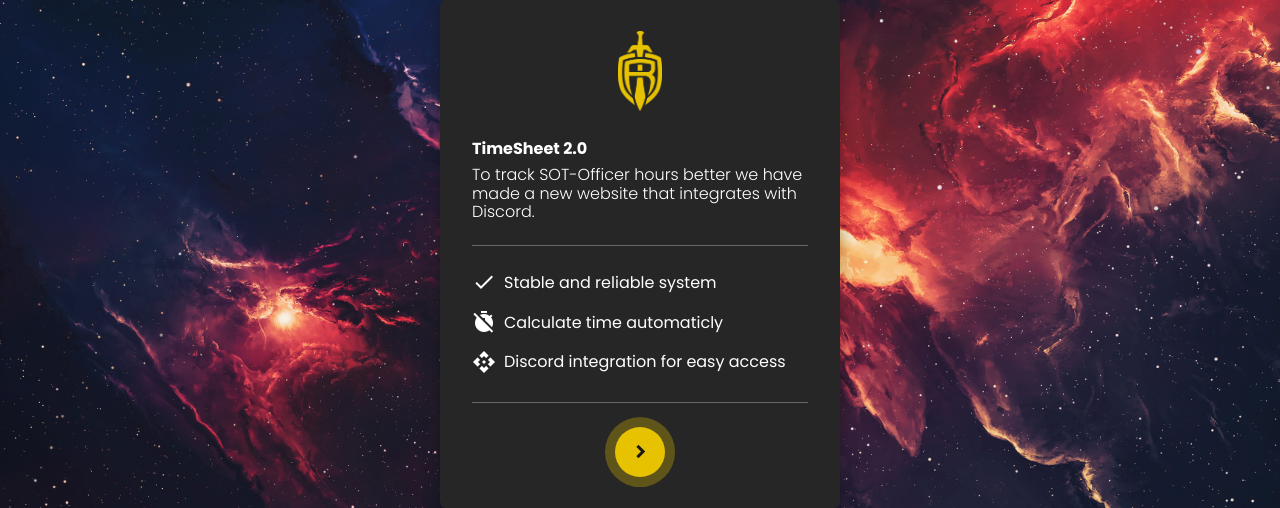
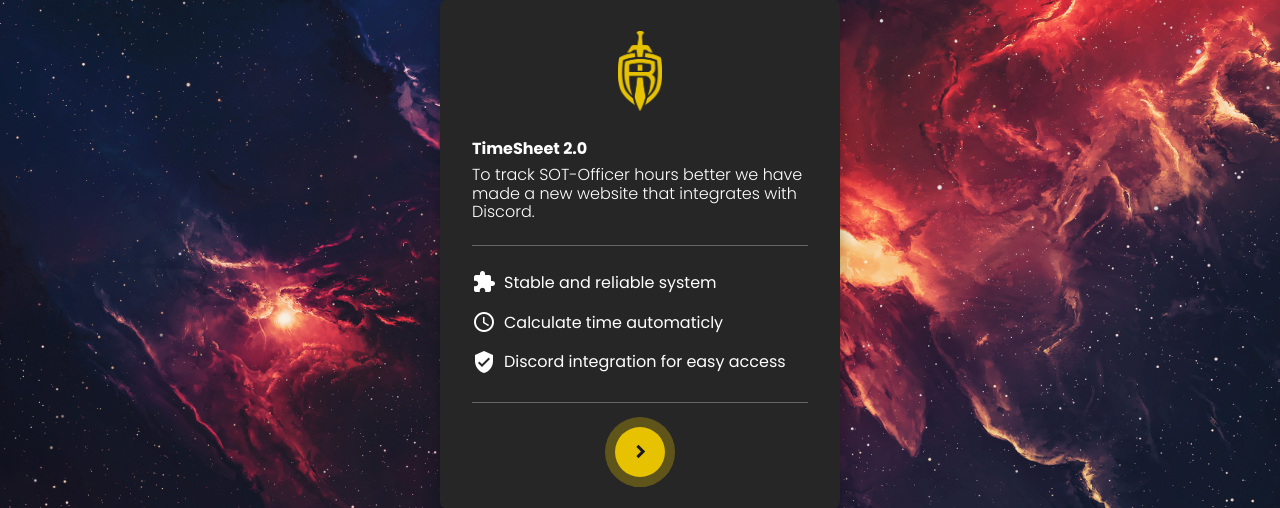
Before and after one commit to Hanaka15/hdev.github.io, a PHP site: page / in a window 1280 px wide. Shown: the part 146-654 px from the top of the page. Run offline with PHP 8.4, Linux system fonts and the light colour scheme.

Commit message:
Update index.php

```diff
--- a/index.php
+++ b/index.php
@@ -36,13 +36,13 @@
               <div class="section">
                     <ul>
                         <li>
-                            <i class="material-icons">check</i> <span>Stable and reliable system</span>
+                            <i class="material-icons">extension</i> <span>Stable and reliable system</span>
                         </li>
                         <li>
-                            <i class="material-icons">timer_off</i> <span>Calculate time automaticly</span>
+                            <i class="material-icons">access_time</i> <span>Calculate time automaticly</span>
                         </li>
                         <li>
-                            <i class="material-icons">api</i> <span>Discord integration for easy access</span>
+                            <i class="material-icons">verified_user</i> <span>Discord integration for easy access</span>
                         </li>
                     </ul>
                 </div>
```
